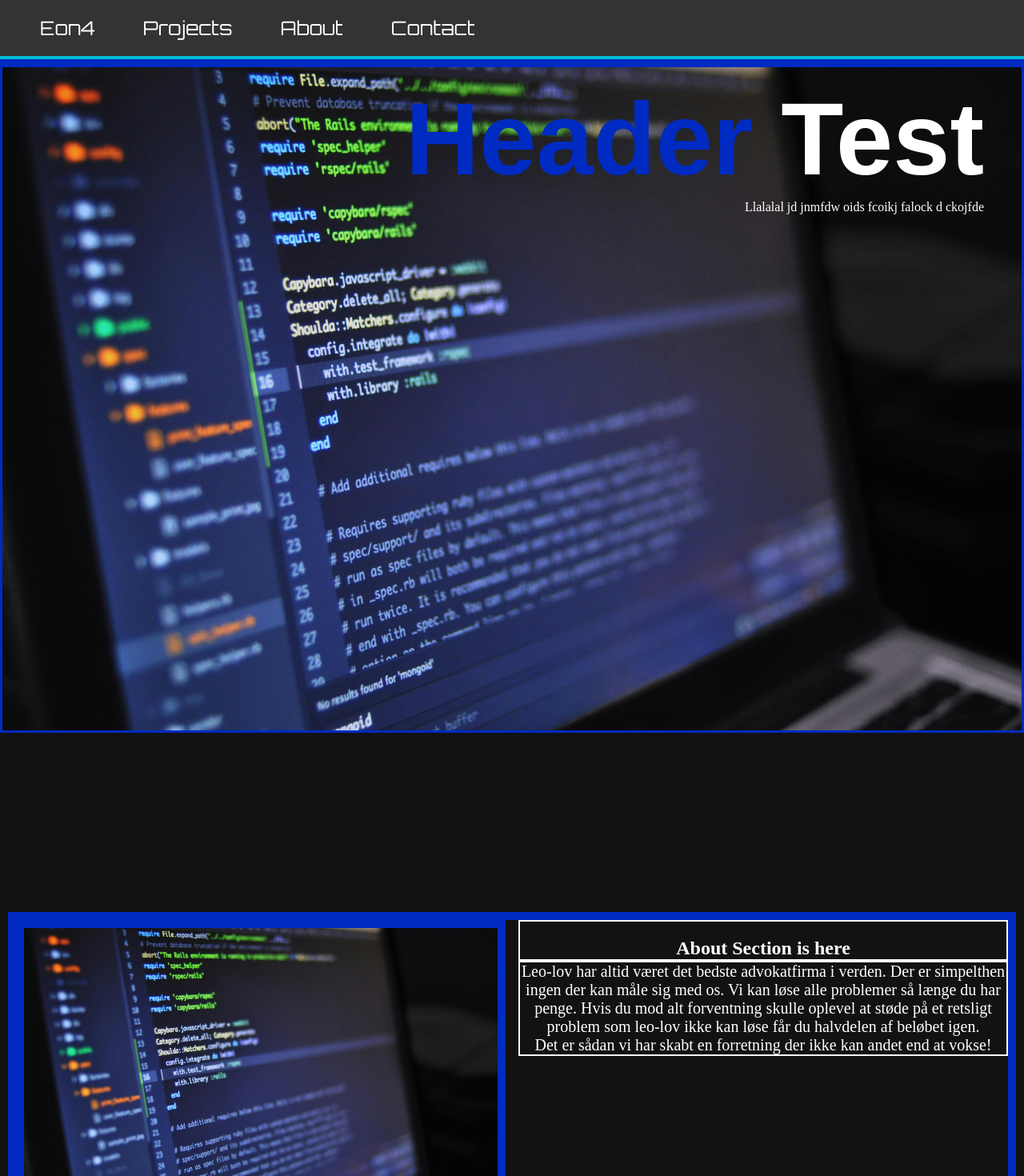
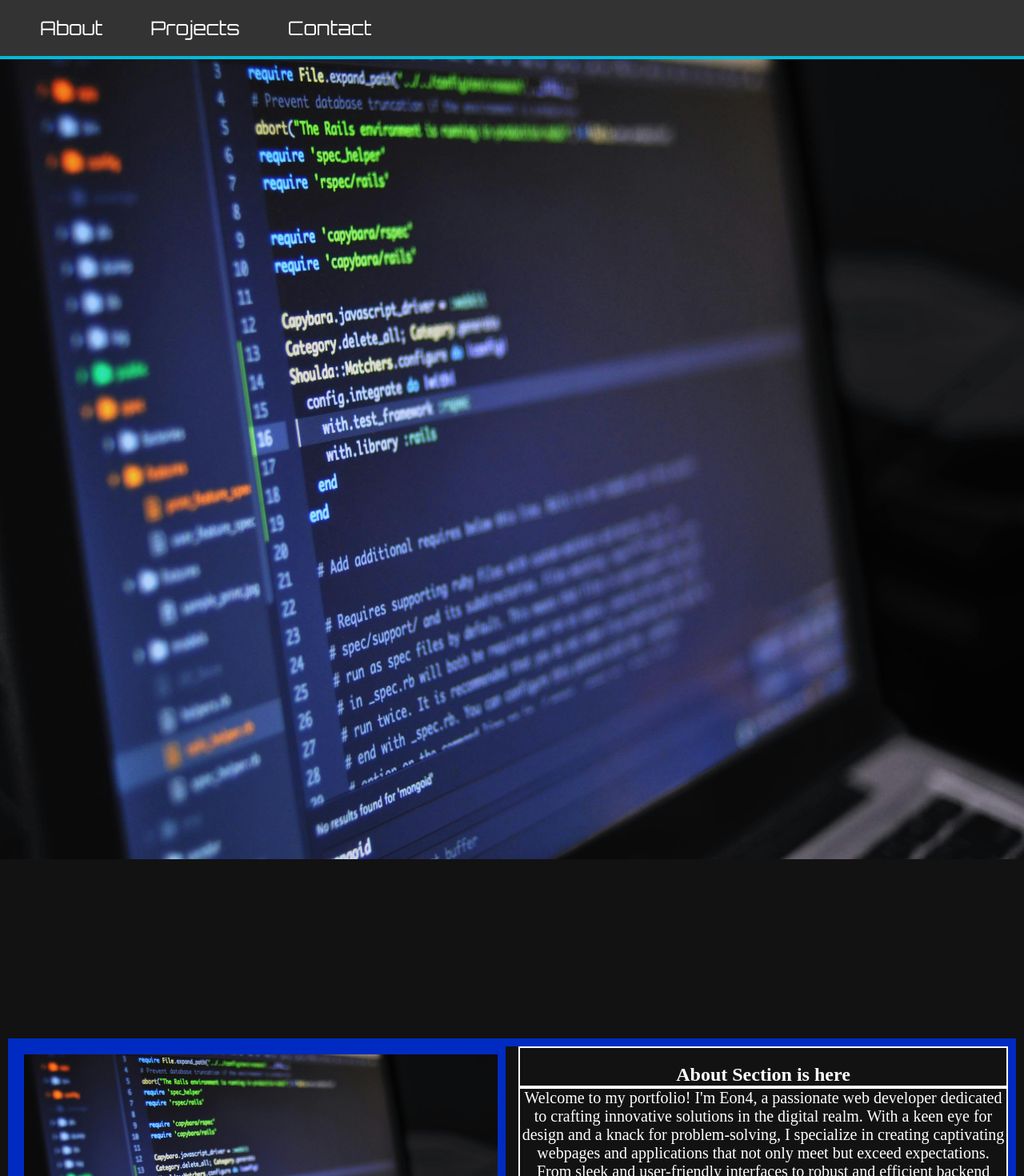
Before and after one commit to Eon4/ReactPortCharlie, a React (Vite) app in the folder onepageP/: page / in a window 1280 px wide. Shown: the top 1470 px of the page at 80% size. Built offline with nearby package versions, Linux system fonts and the light colour scheme.

Commit message:
Update 7 - Links fixed
- Fixed Link issue.
- Added info in README file.
- Fixed intro About Page.

```diff
--- a/onepageP/src/App.css
+++ b/onepageP/src/App.css
@@ -40,3 +40,5 @@
 .read-the-docs {
   color: #888;
 } */
+
+@import url(./Global.scss);
--- a/onepageP/src/App.jsx
+++ b/onepageP/src/App.jsx
@@ -1,13 +1,15 @@
  //App file
- import { useState } from 'react'
-import { MainPage } from "./pages/MainPage/MainPage";
+ import "./App.css";
 
+ import { BrowserRouter as Router } from 'react-router-dom';
+ import { MainPage } from "./pages/MainPage/MainPage";
 
-function App() {
+ function App() {
+   return (
+     <Router>
+       <MainPage />
+     </Router>
+   );
+ }
 
-  return (
-      <MainPage/>
-  )
-}
-
-export default App
+ export default App;
--- /dev/null
+++ b/onepageP/src/Global.scss
@@ -0,0 +1,44 @@
+
+
+@import url('https://fonts.googleapis.com/css2?family=Orbitron:wght@400..900&display=swap');
+
+
+:root {
+
+ //Colors for all:
+ --snowWhite: #ffffff;
+ --darkKnight: #000000;
+ --frontNavBox: #D8EADB;
+ --greenWoods: #114D46;
+ --activeGreen: #6DA830;
+ --starOrange:#FFA500;
+ --gandalfTheGrey: #00000029;
+ --greenGoblin: #119B1E;
+
+ //--Small cards
+ --earth: #2B2C2E;
+ --oceanBlue: #017EC0;
+ --myGreenForest: #06682D;
+ --greenBottle: #28A745;
+ --cardboardBrown: #C4A167;
+ --orangeLifeboat: #F18700;
+ --oak: #7F652B;
+ --darkBlueSea: #004679;
+ --wineRed: #951C3F;
+ --fullMetalJacket: #607179;
+ --ironGiant: #bdbdbd;
+ --dangerRed: #E30620;
+ --darkAshes: #2B2C2E;
+
+
+//Login
+--bakcGroundGreen: #F4F7F7;
+--lightLogin:#FBFCFC;
+
+
+ /* Fonts for all */
+ --fontFamily:"Orbitron", sans-serif;
+ --sansFamily: sans-serif;
+//  --muliFont: 'Muli', sans-serif;
+
+}
--- a/onepageP/src/components/AboutSection/AboutSection.jsx
+++ b/onepageP/src/components/AboutSection/AboutSection.jsx
@@ -14,14 +14,13 @@ export function AboutSection() {
           <h2>About Section is here</h2>
 
           <p>
-            Leo-lov har altid været det bedste advokatfirma i verden. Der er
-            simpelthen ingen der kan måle sig med os. Vi kan løse alle problemer
-            så længe du har penge. Hvis du mod alt forventning skulle oplevel at
-            støde på et retsligt problem som leo-lov ikke kan løse får du
-            halvdelen af beløbet igen. <br />
-            Det er sådan vi har skabt en forretning der ikke kan andet end at
-            vokse!
-          </p>
+  Welcome to my portfolio! I'm Eon4, a passionate web developer dedicated to crafting innovative solutions in the digital realm.
+  With a keen eye for design and a knack for problem-solving, I specialize in creating captivating
+  webpages and applications that not only meet but exceed expectations. From sleek and user-friendly
+  interfaces to robust and efficient backend systems, I thrive on turning ideas into reality.
+  Join me on this journey as we explore the endless possibilities of web development together.
+</p>
+          <h3>Skills are shown here</h3>
 
         </article>
       </section>
--- a/onepageP/src/components/Header/Header.jsx
+++ b/onepageP/src/components/Header/Header.jsx
@@ -1,14 +1,47 @@
+import { useEffect, useState } from 'react';
+import style from '../Header/Header.module.scss';
+import HeaderImg from '../../assets/img/pcHeader.jpg';
 
-import style from '../Header/Header.module.scss'
-import HeaderImg from  '../../assets/img/pcHeader.jpg'
+export function Header() {
+  const [scrollPos, setScrollPos] = useState(0);
+  const [isBlurred, setIsBlurred] = useState(false);
 
-export function Header(){
-    return (
-        <header>
-            <h1 className={style.headerStyle}>Header<span> Test</span></h1>
-            <p className={style.title}>Llalalal jd jnmfdw oids fcoikj falock d ckojfde</p>
-            <img className={style.Headerimg} src={HeaderImg} alt="header" />
+  useEffect(() => {
+    const handleScroll = () => {
+      const currentPosition = window.pageYOffset;
+      setScrollPos(currentPosition);
 
-        </header>
-    )
+      // Checking if the user is scrolling down or up
+      if (currentPosition > scrollPos) {
+        // Scrolling down
+        setIsBlurred(true);
+      } else {
+        // Scrolling up
+        setIsBlurred(false);
+      }
+    };
+
+    window.addEventListener('scroll', handleScroll);
+
+    return () => {
+      window.removeEventListener('scroll', handleScroll);
+    };
+  }, [scrollPos]);
+
+  return (
+    <header>
+      <h1 className={style.headerStyle}>
+        Welcome to<span> my Portfolio</span>
+      </h1>
+      {/* <p className={style.title}>Welcome to my Portfolio</p> */}
+      <div className={style.HeaderContainer}>
+        <img
+          className={`${style.Headerimg} ${isBlurred ? style.blurred : ''}`}
+          src={HeaderImg}
+          alt="header"
+          style={{ transform: `translateY(-${scrollPos * 0.3}px)` }}
+        />
+      </div>
+    </header>
+  );
 }
--- a/onepageP/src/components/Header/Header.module.scss
+++ b/onepageP/src/components/Header/Header.module.scss
@@ -2,33 +2,42 @@
 
 .headerStyle{
     font-family: "Jura", sans-serif;
-    color: #002bc2;
+    color: #10d2e3;
     font-size: 8rem;
     position: absolute;
-    top: 100px;
-    right: 50px;
+    top: 50%;
+    left: 50%;
+    transform: translate(-50%, -50%);
+    // right: 50px;
     span {
       color: #ffffff;
       font-size: 8rem;
     }
   }
-  .title {
-    color: #ffffff;
-    font-size: 1rem;
-    position: absolute;
-    top: 250px;
-    right: 50px;
-  }
+  // .title {
+  //   color: #ffffff;
+  //   font-size: 1rem;
+  //   position: absolute;
+  //   top: 50%;
+  //   left: 50%;
+  //   transform: translate(-50%, -50%);
+  // }
 
 
-.Headerimg{
+  .Headerimg {
     width: 100%;
     margin: 0;
     background-size: cover;
     background-repeat: no-repeat;
-    height: 842px;
-    border-top: 10px;
-    border-color: #002bc2;
-    border-style: solid;
+    height: 1000px;
+    // border-top: 10px;
+    // border-color: #002bc2;
+    // border-style: solid;
+    position: relative;
+    overflow: hidden;
 
-}
+
+  }
+  .blurred {
+    filter: blur(5px);
+  }
--- a/onepageP/src/components/Navigation/Nav.jsx
+++ b/onepageP/src/components/Navigation/Nav.jsx
@@ -1,17 +1,23 @@
 
 import style from './Nav.module.scss'
 import ScrollToTop from "react-scroll-to-top";
+import { Link } from 'react-router-dom';
 
 
 export const Navigation = () => {
+  const scrollToSection = (sectionId) => {
+    const element = document.getElementById(sectionId);
+    if (element) {
+      element.scrollIntoView({ behavior: 'smooth', block: 'start' });
+    }
+  };
 
   return (
     <nav className={style.navStyle}>
       <div>
-      <a href="#Eon4">Eon4</a>
-        <a href="#projects">Projects</a>
-        <a href="#about">About</a>
-        <a href="#contact">Contact</a>
+        <Link to="/" onClick={() => scrollToSection('about')}>About</Link>
+        <Link to="/projects" onClick={() => scrollToSection('projects')}>Projects</Link>
+        <Link to="/contact" onClick={() => scrollToSection('contact')}>Contact</Link>
         <ScrollToTop smooth />
 
       </div>
--- a/onepageP/src/components/Navigation/Nav.module.scss
+++ b/onepageP/src/components/Navigation/Nav.module.scss
@@ -34,7 +34,7 @@
   text-align: center;
   margin: 30px;
   position: relative;
-  font-family: "Orbitron", sans-serif;
+  font-family: var(--fontFamily);
   cursor: pointer;
 
 }
```
Also changed, not shown: 1 other file (tests, documents, lock files or other folders).
